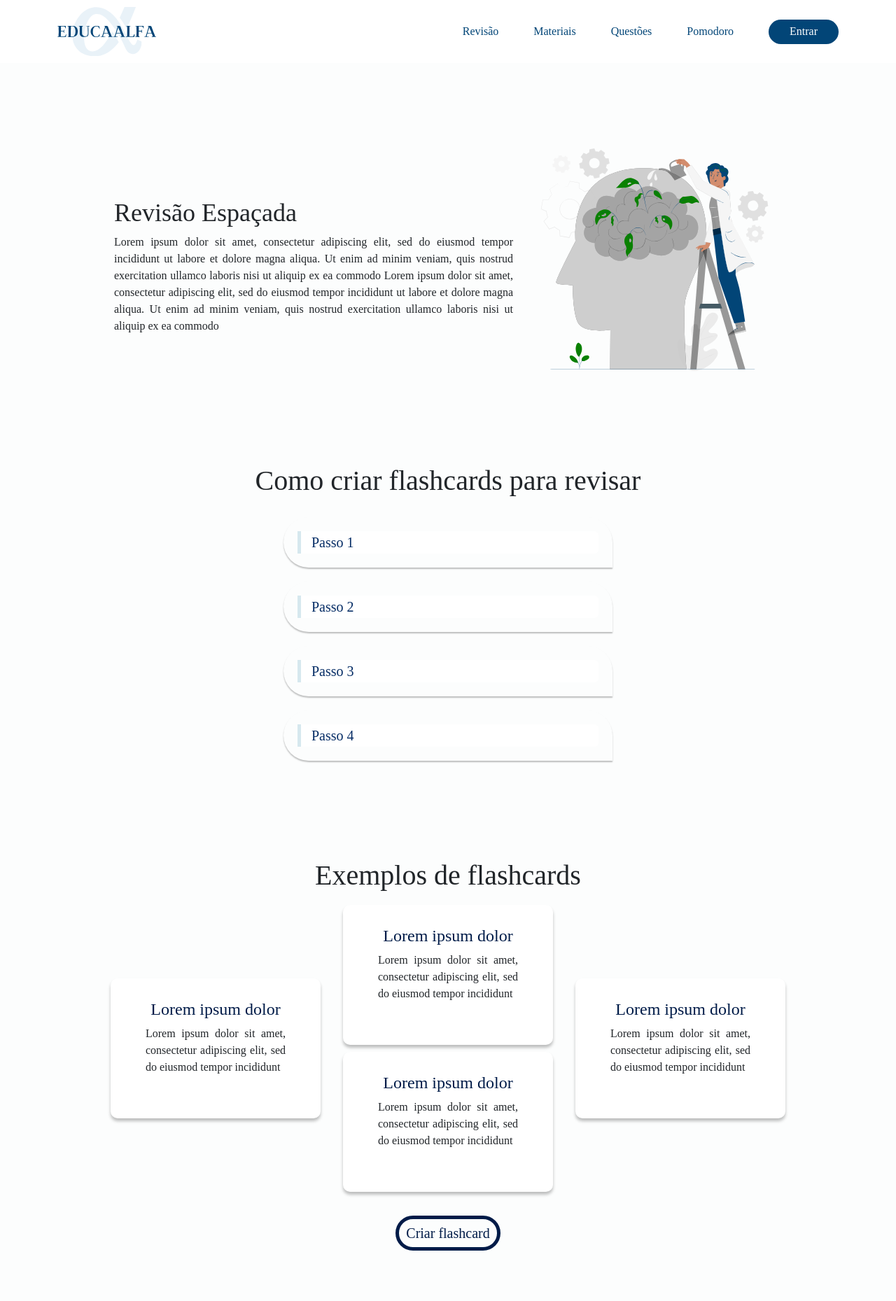
After one commit to ClarisseTeixeira/EducaAlfa, a Django app: page /indexrevisao in a window 1280 px wide. The commit adds this page. Shown: the whole page at 70% size. Run offline with Django 4.2, Linux system fonts and the light colour scheme.

Commit message:
pagina de revisao

```diff
--- a/core/settings.py
+++ b/core/settings.py
@@ -124,14 +124,16 @@ USE_TZ = True
 # Static files (CSS, JavaScript, Images)
 # https://docs.djangoproject.com/en/4.2/howto/static-files/
 
-STATIC_URL = "static/"
 
 # Default primary key field type
 # https://docs.djangoproject.com/en/4.2/ref/settings/#default-auto-field
 
 DEFAULT_AUTO_FIELD = "django.db.models.BigAutoField"
 
-STATICFILES_DIRS = [BASE_DIR / "static"]
+
+STATIC_URL = 'static/'
+STATICFILES_DIRS = [os.path.join(BASE_DIR, 'static')]
+
 
 LOGIN_REDIRECT_URL = '/'
 
--- /dev/null
+++ b/revisao/static/revisao/css/revisao.css
@@ -0,0 +1,118 @@
+
+.imgrevisao{
+    width: 360px;
+    height: auto;
+}
+
+.textrevisao{
+    width: 570px;
+    text-align: justify;
+}
+.h1revisao{
+    font-size: 36px;
+}
+h1{
+    font-weight: 400;
+}
+
+/* Estilo da accordion-item */
+.borda{
+    width: 500px;
+    margin: 20px;
+    border-radius: 50px 50px 0px 50px !important;
+    height: auto;
+    padding: 20px;
+    width: 470px;
+    box-shadow: 0px 2px 2px rgba(0, 0, 0, 0.25);
+
+}
+.accordion-item {
+    position: relative; /* Adicione posição relativa para alinhar a linha */
+    border: none;
+}
+
+.accordion-button {
+    border: none !important;
+    height: 20px;
+    width: 400px;
+    z-index: 0;
+    background-color: transparent; /* Defina o botão como transparente */
+    font-size: 20px;
+}
+
+.accordion-item::before {
+    content: '';
+    position: absolute;
+    top: 0;
+    left: 0;
+    height: 100%;
+    width: 5px; /* Largura da linha */
+    background-color: #d6e8ee; /* Cor quando fechado */
+    z-index: 1;
+    transition: background-color 0.3s ease; /* Transição suave da cor */
+}
+
+/* Estilo da linha à esquerda quando .open está presente */
+.accordion-item.open::before {
+    background-color: #001b48; /* Cor quando aberto */
+}
+
+/* Estilo da linha à esquerda quando fechado */
+.accordion-item:not(.open)::before {
+    background-color: #d6e8ee; /* Cor quando fechado */
+}
+
+/* Estilo do botão do acordeão */
+.accordion-button:focus,
+.accordion-button:hover,
+.accordion-button:not(.collapsed) {
+    border: none; /* Remova a borda */
+    outline: none; /* Remova o contorno */
+    box-shadow: none; /* Remova a sombra */
+    background-color: transparent;
+    /* Defina outras propriedades personalizadas, se necessário */
+}
+
+.accordion-button::after {
+    width: 0;
+}
+
+
+.flashcard{
+    width: 300px;
+    height: 200px;
+    background-color: #fff;
+    margin: 10px;
+    box-shadow: 0px 4px 4px 0px rgba(0, 0, 0, 0.25);
+    border-radius: 10px;
+}
+.flashcard h3{
+    font-size: 24px;
+    color: #001b48;
+    text-align: center;
+    padding-top: 30px;
+    font-weight: 400;
+}
+.flashcard p{
+    width: 200px;
+    text-align: justify;
+    margin: auto;
+    font-weight: 300;
+
+
+}
+
+.criarflashcard{
+    border-radius: 100px;
+    border: 5px solid #001B48;
+    background: rgba(217, 217, 217, 0);
+    width: 150px;
+    height: 50px;
+    margin: auto;
+}
+.criarflashcard a{
+    margin: auto;
+    text-decoration: none;
+    color: #001B48;
+    font-size: 20px;
+}
--- /dev/null
+++ b/revisao/static/revisao/js/revisao.js
@@ -0,0 +1,18 @@
+document.addEventListener('DOMContentLoaded', function () {
+    const accordionItems = document.querySelectorAll('.accordion-item');
+
+    accordionItems.forEach(function (item) {
+        const button = item.querySelector('.accordion-button');
+        const collapse = item.querySelector('.accordion-collapse');
+
+        // Adicione um ouvinte de evento quando um item está prestes a ser mostrado (aberto)
+        collapse.addEventListener('show.bs.collapse', function () {
+            item.classList.add('open');
+        });
+
+        // Adicione um ouvinte de evento quando um item está prestes a ser oculto (fechado)
+        collapse.addEventListener('hide.bs.collapse', function () {
+            item.classList.remove('open');
+        });
+    });
+});
--- /dev/null
+++ b/revisao/templates/revisao/indexrevisao.html
@@ -0,0 +1,171 @@
+{% extends 'base.html' %}
+{% load static %}
+
+{% block head%}
+<link rel="stylesheet" href="{% static 'revisao\css\revisao.css' %}">
+<script src="{% static 'revisao/js/revisao.js' %}"></script>
+{% endblock %}
+
+{% block title%} Revisão {% endblock %}
+
+
+{% block content %}
+
+<br>
+<br>
+<br>
+<div class="d-flex justify-content-center">
+
+    <div class="mt-5 row align-items-center">
+
+        <div class="col">
+            <h1 class="h1revisao">Revisão Espaçada</h1>
+            <p class="textrevisao">Lorem ipsum dolor sit amet, consectetur adipiscing elit, sed do eiusmod tempor
+                incididunt ut labore et dolore magna aliqua. Ut enim ad minim veniam, quis nostrud exercitation ullamco
+                laboris nisi ut aliquip ex ea commodo Lorem ipsum dolor sit amet, consectetur adipiscing elit, sed do
+                eiusmod tempor incididunt ut labore et dolore magna aliqua. Ut enim ad minim veniam, quis nostrud
+                exercitation ullamco laboris nisi ut aliquip ex ea commodo </p>
+        </div>
+
+        <div class="col">
+            <img class="imgrevisao" src="{% static 'revisao/img/Mental health-pana 1 (1).svg' %}" alt="">
+        </div>
+    </div>
+
+</div>
+
+<br>
+<br>
+
+
+
+
+
+
+<h1 class="d-flex justify-content-center mt-5">Como criar flashcards para revisar</h1>
+<div class="d-flex justify-content-center">
+    <div class="accordion" id="accordionExample">
+
+        <div class="borda">
+            <div class="accordion-item" id="accordionItem1">
+                <div class="d-flex align-items-center">
+                    <div class="accordion-border"></div>
+                    <h2 class="accordion-header" id="headingOne">
+                        <button class="accordion-button" type="button" data-bs-toggle="collapse"
+                            data-bs-target="#collapseOne" aria-expanded="false" aria-controls="collapseOne">
+                            Passo 1
+                        </button>
+                    </h2>
+                </div>
+                <div id="collapseOne" class="accordion-collapse collapse " aria-labelledby="headingOne"
+                    data-bs-parent="#accordionExample">
+                    <div class="accordion-body">
+                        Conteúdo do Passo 1
+                    </div>
+                </div>
+            </div>
+        </div>
+
+        <div class="borda">
+            <div class="accordion-item" id="accordionItem2">
+                <div class="d-flex align-items-center">
+                    <div class="accordion-border"></div>
+                    <h2 class="accordion-header" id="headingTwo">
+                        <button class="accordion-button" type="button" data-bs-toggle="collapse"
+                            data-bs-target="#collapseTwo" aria-expanded="false" aria-controls="collapseTwo">
+                            Passo 2
+                        </button>
+                    </h2>
+                </div>
+                <div id="collapseTwo" class="accordion-collapse collapse " aria-labelledby="headingTwo"
+                    data-bs-parent="#accordionExample">
+                    <div class="accordion-body">
+                        Conteúdo do Passo 2
+                    </div>
+                </div>
+            </div>
+        </div>
+        <div class="borda">
+            <div class="accordion-item" id="accordionItem3">
+                <div class="d-flex align-items-center">
+                    <div class="accordion-border"></div>
+                    <h2 class="accordion-header" id="headingThree">
+                        <button class="accordion-button" type="button" data-bs-toggle="collapse"
+                            data-bs-target="#collapseThree" aria-expanded="false" aria-controls="collapseThree">
+                            Passo 3
+                        </button>
+                    </h2>
+                </div>
+                <div id="collapseThree" class="accordion-collapse collapse " aria-labelledby="headingThree"
+                    data-bs-parent="#accordionExample">
+                    <div class="accordion-body">
+                        Conteúdo do Passo 3
+                    </div>
+                </div>
+            </div>
+        </div>
+
+        <div class="borda">
+            <div class="accordion-item" id="accordionItem4">
+                <div class="d-flex align-items-center">
+                    <div class="accordion-border"></div>
+                    <h2 class="accordion-header" id="headingFour">
+                        <button class="accordion-button" type="button" data-bs-toggle="collapse"
+                            data-bs-target="#collapseFour" aria-expanded="false" aria-controls="collapseFour">
+                            Passo 4
+                        </button>
+                    </h2>
+                </div>
+                <div id="collapseFour" class="accordion-collapse collapse " aria-labelledby="headingFour"
+                    data-bs-parent="#accordionExample">
+                    <div class="accordion-body">
+                        Conteúdo do Passo 4
+                    </div>
+                </div>
+            </div>
+        </div>
+    </div>
+</div>
+
+
+<br>
+<br>
+<br>
+
+<h1 class="d-flex justify-content-center mt-5">Exemplos de flashcards</h1>
+
+<div class="d-flex  justify-content-center">
+<div class="row align-items-center">
+    <div class="col flashcard">
+        <h3>Lorem ipsum dolor </h3>
+        <p >Lorem ipsum dolor sit amet, consectetur adipiscing elit, sed do eiusmod tempor incididunt</p>
+    </div>
+
+    <div class="col ">
+        <div class="flashcard">
+<h3>Lorem ipsum dolor </h3>
+<p >Lorem ipsum dolor sit amet, consectetur adipiscing elit, sed do eiusmod tempor incididunt</p>
+        </div>
+
+        <div class="flashcard">
+<h3>Lorem ipsum dolor </h3>
+<p >Lorem ipsum dolor sit amet, consectetur adipiscing elit, sed do eiusmod tempor incididunt</p>
+        </div>
+    </div>
+
+    <div class="col flashcard">
+<h3>Lorem ipsum dolor </h3>
+<p >Lorem ipsum dolor sit amet, consectetur adipiscing elit, sed do eiusmod tempor incididunt</p>
+    </div>
+</div>
+</div>
+
+<div class="mt-4 d-flex justify-content-center criarflashcard ">
+<a class="align-items-center" href="{% url 'form_flashcard' %}"> Criar flashcard</a>
+</div>
+
+<br>
+<br>
+<br>
+
+{% endblock %}
--- a/revisao/urls.py
+++ b/revisao/urls.py
@@ -1,5 +1,5 @@
 from django.urls import path
-from .views import form_flashcard,  detalhes_flashcard,  revisoes_por_dia_da_semana,  tudo, calendario, lista_revisao
+from .views import form_flashcard,  detalhes_flashcard,  revisoes_por_dia_da_semana,  tudo, calendario, lista_revisao, indexrevisao
 
 
 urlpatterns = [
@@ -9,4 +9,5 @@ urlpatterns = [
     path('revisoes_por_dia_da_semana/', revisoes_por_dia_da_semana, name='revisoes_por_dia_da_semana'),
     path('calendario', calendario, name='calendario'),
     path('tudo/', tudo, name='tudo'),
+    path('indexrevisao', indexrevisao, name='indexrevisao'),
 ]
--- a/revisao/views.py
+++ b/revisao/views.py
@@ -160,3 +160,8 @@ def tudo(request):
         "eventos_calendario": eventos_calendario,
     }
     return render(request, 'revisao/calendar.html', context)
+
+
+
+def indexrevisao(request):
+    return render(request, "revisao/indexrevisao.html")
--- a/static/css/style.css
+++ b/static/css/style.css
@@ -70,8 +70,10 @@
 
 
 *{
-    font-family: Merriweather, sans-serif;
-
+    font-family: 'Merriweather';
+}
+main{
+    background-color: #FCFDFD;;
 }
 
 header {
@@ -83,22 +85,26 @@ header {
     height: 90px;
 }
 
-nav ul {
+p{
+    font-size: 16px;
+    font-weight: 400;
+}
+.basenav .navul {
     list-style-type: none;
     margin: 0;
     padding: 0;
     display: flex;
 }
-nav li {
+.basenav .navli {
     margin-right: 50px;
 }
 
-nav a {
+.basenav a {
     text-decoration: none;
     color: #024577;
 }
 
-img {
+.logo {
     max-height: 140px;
 }
 
@@ -120,7 +126,7 @@ img {
     left: 50%;
     transform: translate(-50%, -50%);
 }
-nav {
+.basenav {
     display: flex;
     align-items: center;
 }
--- a/templates/base.html
+++ b/templates/base.html
@@ -8,41 +8,37 @@
     <link href="https://cdn.jsdelivr.net/npm/bootstrap@5.3.2/dist/css/bootstrap.min.css" rel="stylesheet"
         integrity="sha384-T3c6CoIi6uLrA9TneNEoa7RxnatzjcDSCmG1MXxSR1GAsXEV/Dwwykc2MPK8M2HN" crossorigin="anonymous">
 
+        {% block head%} {% endblock %}
     <link rel="stylesheet" href="{% static 'css/style.css' %}">
     <title>{% block title%} {% endblock %}</title>
 </head>
 
 <body>
     <header class="container" >
-        <img src="{% static 'img\LogoOficial.svg'  %}" alt="">
-        <nav>
-            <ul>
-                <li><a href="#">Pomodoro</a></li>
-                <li><a href="#">Revisão</a></li>
-                <li><a href="#">Materiais</a></li>
-                <li><a href="#">Questões</a></li>
+        <img class="logo" src="{% static 'img\LogoOficial.svg'  %}" alt="">
+        <nav class="basenav">
+            <ul class="navul">
+                <li class="navli"><a href="#">Revisão</a></li>
+                <li class="navli"><a href="#">Materiais</a></li>
+                <li class="navli"><a href="#">Questões</a></li>
+                <li class="navli"><a href="#">Pomodoro</a></li>
             </ul>
 
-            <div class="entrar"><a  href="#">Entrar</a> </div>
+            <div class="entrar"><a  href="{% url 'login' %}">Entrar</a> </div>
         </nav>
     </header>
 
 
-
+<main>
     <div class="container">
 
         {% block content %}
         {% endblock %}
     </div>
-    <script src="https://cdn.jsdelivr.net/npm/bootstrap@5.3.2/dist/js/bootstrap.bundle.min.js"
-        integrity="sha384-C6RzsynM9kWDrMNeT87bh95OGNyZPhcTNXj1NW7RuBCsyN/o0jlpcV8Qyq46cDfL"
-        crossorigin="anonymous"></script>
-    <script src="https://cdn.jsdelivr.net/npm/@popperjs/core@2.11.8/dist/umd/popper.min.js"
-        integrity="sha384-I7E8VVD/ismYTF4hNIPjVp/Zjvgyol6VFvRkX/vR+Vc4jQkC+hVqc2pM8ODewa9r"
-        crossorigin="anonymous"></script>
-    <script src="https://cdn.jsdelivr.net/npm/bootstrap@5.3.2/dist/js/bootstrap.min.js"
-        integrity="sha384-BBtl+eGJRgqQAUMxJ7pMwbEyER4l1g+O15P+16Ep7Q9Q+zqX6gSbd85u4mG4QzX+"
-        crossorigin="anonymous"></script>
+</main>
+    <script src="https://cdn.jsdelivr.net/npm/@popperjs/core@2.11.8/dist/umd/popper.min.js" integrity="sha384-I7E8VVD/ismYTF4hNIPjVp/Zjvgyol6VFvRkX/vR+Vc4jQkC+hVqc2pM8ODewa9r" crossorigin="anonymous"></script>
+<script src="https://cdn.jsdelivr.net/npm/bootstrap@5.3.2/dist/js/bootstrap.min.js" integrity="sha384-BBtl+eGJRgqQAUMxJ7pMwbEyER4l1g+O15P+16Ep7Q9Q+zqX6gSbd85u4mG4QzX+" crossorigin="anonymous"></script>
+
 </body>
 </body>
 
```
Also changed, not shown: db.sqlite3, revisao/static/revisao/img/Mental health-pana 1 (1).svg (added), revisao/static/revisao/img/revisao.svg (added).
